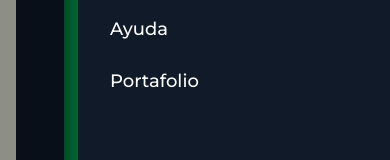
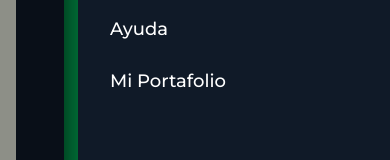
Before and after one commit to vbuselli/kasa-front-launch, a Next.js app: page /investments/1 in a window 390 px wide. Both pictures are taken after a click on the button "Abrir menú". Shown: the part 356-516 px from the top of the page. Built offline with nearby package versions, Linux system fonts and the light colour scheme; no server answers.

Commit message:
guardando

```diff
--- a/src/app/investments/[id]/page.tsx
+++ b/src/app/investments/[id]/page.tsx
@@ -102,7 +102,7 @@ export default function ProjectPage() {
   const addressDetails = highlights ? highlights.split(";") : [];
 
   const details = [
-    { label: "Área total", value: `${square_cm}` || "N/A" },
+    { label: "Área total", value: `${square_cm} cm² (${(square_cm / 10000).toFixed(2)} m²)`},
     { label: "Precio total", value: `S/ ${total_price || "N/A"}` },
     { label: "Dormitorios", value: `${bedrooms}` || "N/A" },
     { label: "Baños", value: `${bathrooms}` || "N/A" },
--- a/src/components/InvestmentCalculator.tsx
+++ b/src/components/InvestmentCalculator.tsx
@@ -106,7 +106,7 @@ export default function InvestmentCalculator({
           />
         </div>
       </div>
-
+      {/**
       <div className="flex gap-2">
         {presets.map((p) => (
           <button
@@ -123,6 +123,7 @@ export default function InvestmentCalculator({
           </button>
         ))}
       </div>
+       */}
 
       <div>
         <p className="text-gray-300 mb-1 font-semibold">
--- a/src/components/InvestmentCheckoutCard.tsx
+++ b/src/components/InvestmentCheckoutCard.tsx
@@ -87,7 +87,7 @@ export default function InvestmentCheckoutCard({
         </div>
 
         <div className="flex justify-between">
-          <span className="font-medium">Área total:</span>
+          <span className="font-medium">Área por adquirir:</span>
           <span className="font-bold">
             {/*TODO: esto es un hack para calcular el área total en cm²*/}
             {(square_cm * ((investmentAmount / 100) / asset_token.asset.total_shares)).toFixed(2)} cm<sup>2</sup>
--- a/src/components/Navbar.tsx
+++ b/src/components/Navbar.tsx
@@ -30,7 +30,7 @@ export default function Navbar() {
 
       <div className="relative z-10 h-full flex justify-center items-center pb-3 lg:pb-5 w-6/12 sm:w-4/12 lg:w-3/12 rounded-br-[30px] bg-background">
         <Link href="/">
-          <div className="flex items-center w-full">
+          <div className="flex items-center md:w-[20px] lg:w-full">
             <Image
               src={Logo}
               alt="Kasa logo"
@@ -114,7 +114,7 @@ export default function Navbar() {
                   href="/protected/portfolio"
                   onClick={() => setOpen(false)}
                 >
-                  Portafolio
+                  Mi Portafolio
                 </Link>
               </li>
             </ul>
```
